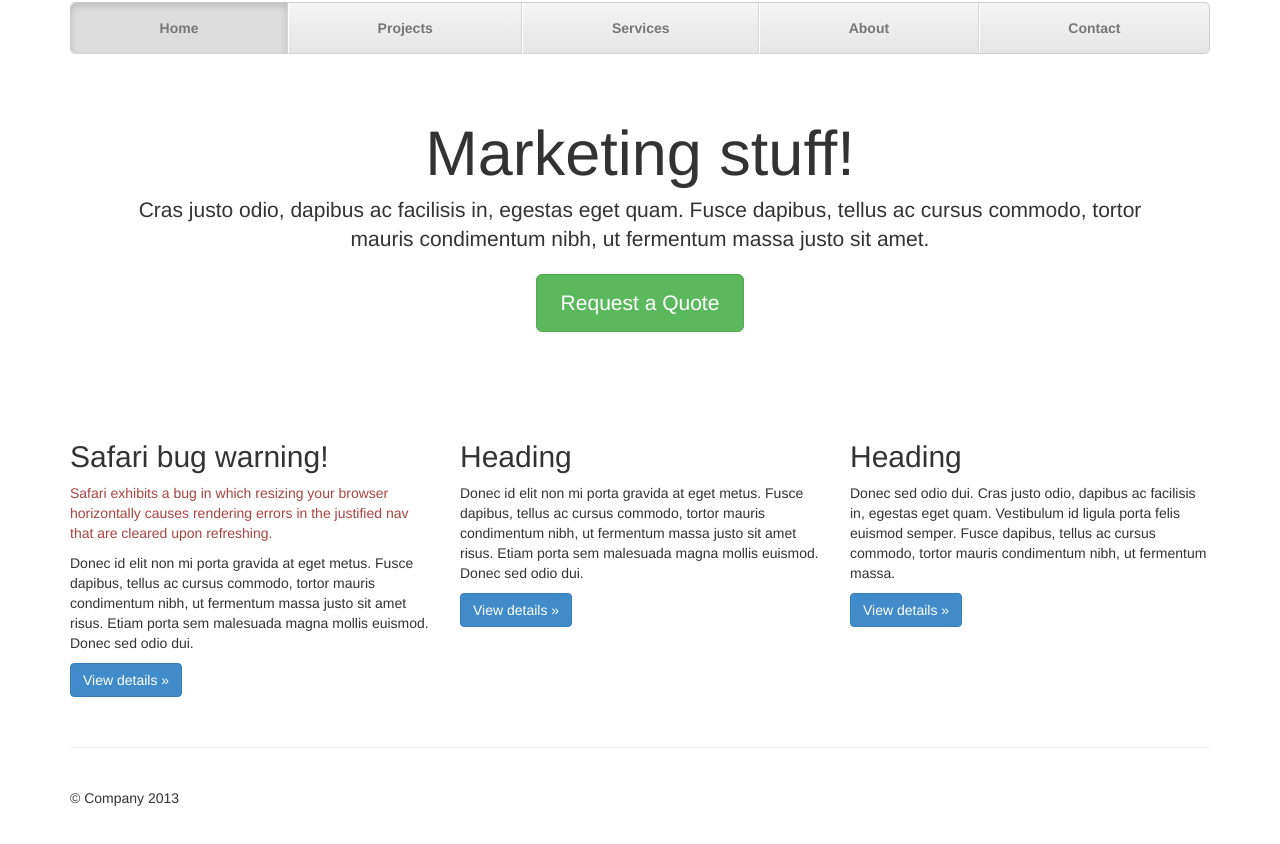
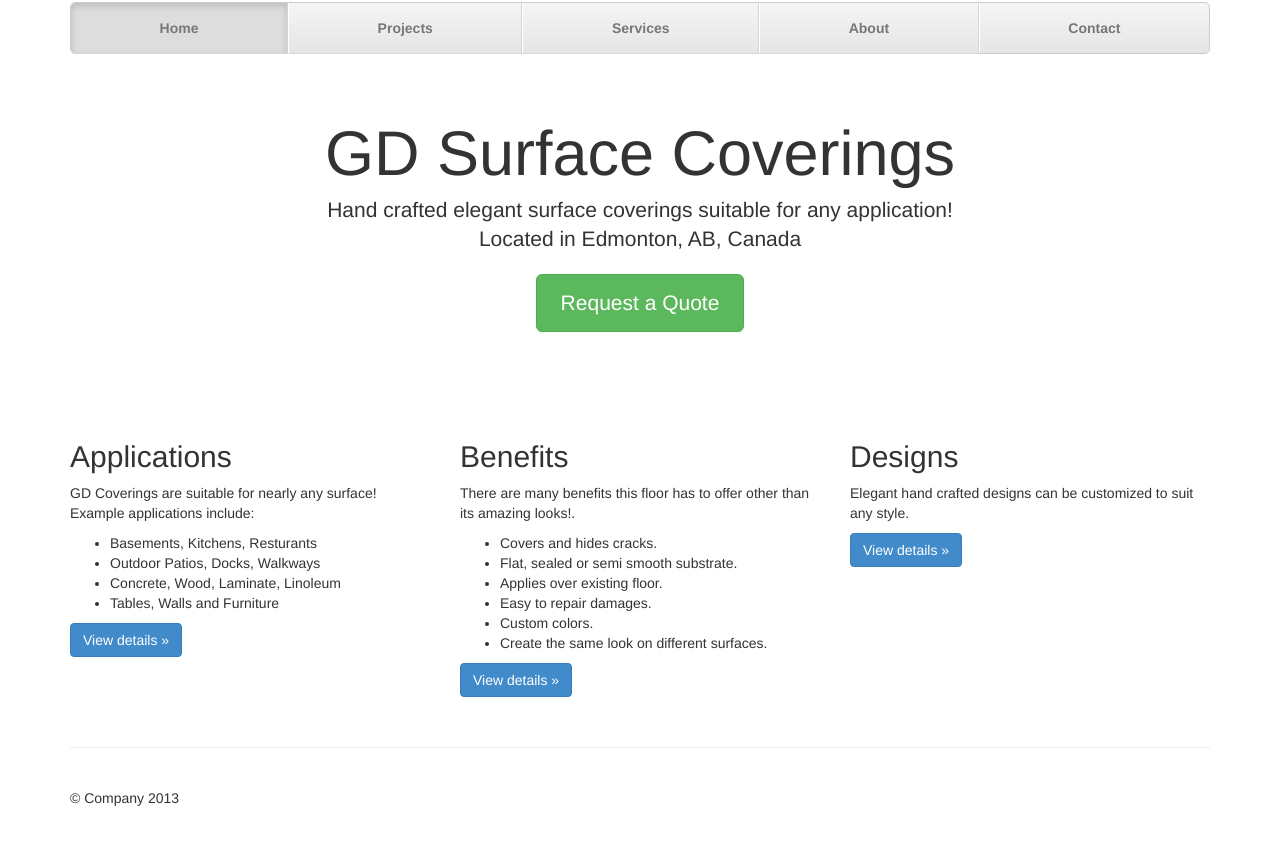
Before and after one commit to enek/enek.github.io, a plain HTML site: page index.html in a window 1280 px wide. Shown: the part 98-942 px from the top of the page. Drawn offline with Linux system fonts and the light colour scheme.

Commit message:
Created content

```diff
--- a/index.html
+++ b/index.html
@@ -45,27 +45,41 @@
 
       <!-- Jumbotron -->
       <div class="jumbotron">
-        <h1>Marketing stuff!</h1>
-        <p class="lead">Cras justo odio, dapibus ac facilisis in, egestas eget quam. Fusce dapibus, tellus ac cursus commodo, tortor mauris condimentum nibh, ut fermentum massa justo sit amet.</p>
+        <h1>GD Surface Coverings</h1>
+        <p class="lead">Hand crafted elegant surface coverings suitable for any application!<br/>
+						Located in Edmonton, AB, Canada</p>
         <p><a class="btn btn-lg btn-success" href="#" role="button">Request a Quote</a></p>
       </div>
 
       <!-- Example row of columns -->
       <div class="row">
         <div class="col-lg-4">
-          <h2>Safari bug warning!</h2>
-          <p class="text-danger">Safari exhibits a bug in which resizing your browser horizontally causes rendering errors in the justified nav that are cleared upon refreshing.</p>
-          <p>Donec id elit non mi porta gravida at eget metus. Fusce dapibus, tellus ac cursus commodo, tortor mauris condimentum nibh, ut fermentum massa justo sit amet risus. Etiam porta sem malesuada magna mollis euismod. Donec sed odio dui. </p>
+          <h2>Applications</h2>
+		  <p>GD Coverings are suitable for nearly any surface! Example applications include:</p>
+		  <ul>
+		  <li>Basements, Kitchens, Resturants
+		  <li>Outdoor Patios, Docks, Walkways
+		  <li>Concrete, Wood, Laminate, Linoleum
+		  <li>Tables, Walls and Furniture
+		  </ul>
           <p><a class="btn btn-primary" href="#" role="button">View details &raquo;</a></p>
         </div>
         <div class="col-lg-4">
-          <h2>Heading</h2>
-          <p>Donec id elit non mi porta gravida at eget metus. Fusce dapibus, tellus ac cursus commodo, tortor mauris condimentum nibh, ut fermentum massa justo sit amet risus. Etiam porta sem malesuada magna mollis euismod. Donec sed odio dui. </p>
+          <h2>Benefits</h2>
+          <p>There are many benefits this floor has to offer other than its amazing looks!. </p>
+		  <ul>
+		  <li>Covers and hides cracks.
+		  <li>Flat, sealed or semi smooth substrate.
+		  <li>Applies over existing floor.
+		  <li>Easy to repair damages.
+		  <li>Custom colors.
+		  <li>Create the same look on different surfaces.
+		  </ul>
           <p><a class="btn btn-primary" href="#" role="button">View details &raquo;</a></p>
        </div>
         <div class="col-lg-4">
-          <h2>Heading</h2>
-          <p>Donec sed odio dui. Cras justo odio, dapibus ac facilisis in, egestas eget quam. Vestibulum id ligula porta felis euismod semper. Fusce dapibus, tellus ac cursus commodo, tortor mauris condimentum nibh, ut fermentum massa.</p>
+          <h2>Designs</h2>
+          <p>Elegant hand crafted designs can be customized to suit any style.</p>
           <p><a class="btn btn-primary" href="#" role="button">View details &raquo;</a></p>
         </div>
       </div>
```
